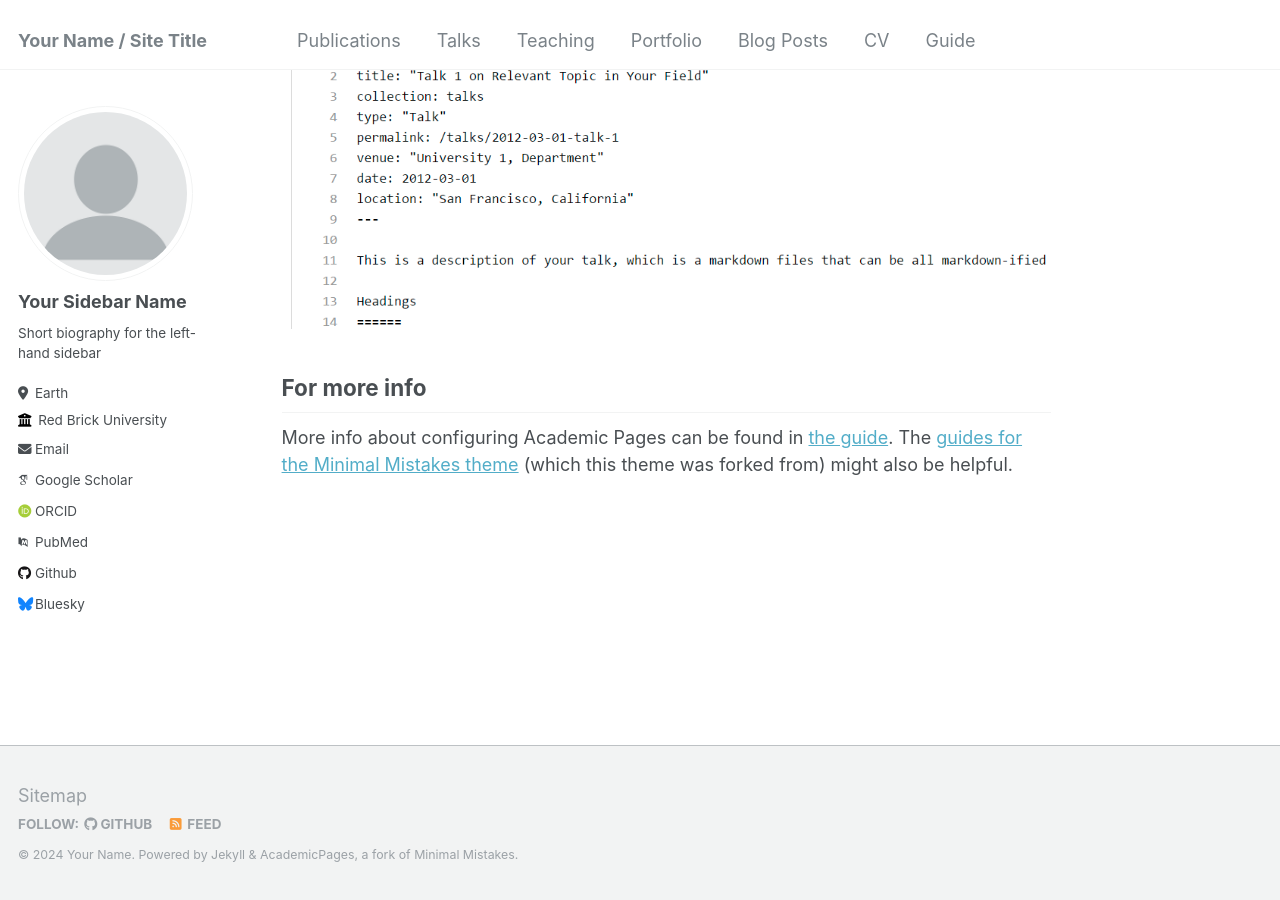
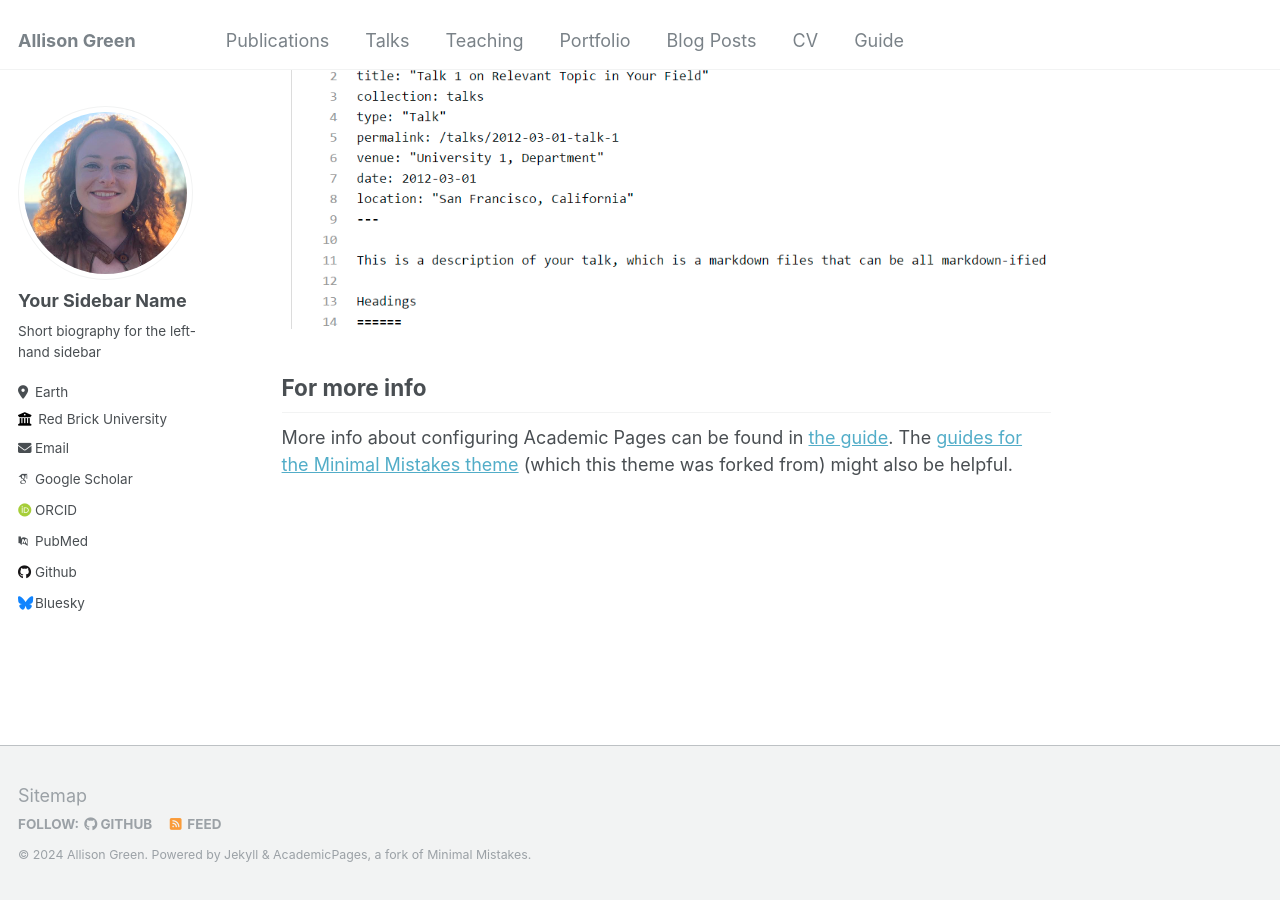
Before and after one commit to awasgreen/awasgreen.github.io, a Jekyll site: the page built from _pages/about.md, in a window 1280 px wide and 900 px high, scrolled down 2660 px. Built offline with Jekyll 4.4.1, drawn with Linux system fonts in a browser that asks for light colours; some web fonts are replaced.

Commit message:
Make small changes at a time

```diff
--- a/_config.yml
+++ b/_config.yml
@@ -8,13 +8,13 @@
 
 # Basic Site Settings
 locale                   : "en-US"
-title                    : "Your Name / Site Title"
+title                    : "Allison Green"
 title_separator          : "-"
-name                     : &name "Your Name"
-description              : &description "personal description"
-url                      : https://academicpages.github.io # the base hostname & protocol for your site e.g. "https://mmistakes.github.io"
+name                     : &name "Allison Green"
+description              : &description ""
+url                      : https://awasgreen.github.io # the base hostname & protocol for your site e.g. "https://mmistakes.github.io"
 baseurl                  : "" # the subpath of your site, e.g. "/blog"
-repository               : "academicpages/academicpages.github.io"
+repository               : "awasgreen/awasgreen.github.io"
 
 # Site Author - The following control what appear as part of the author content on the side bar.
 #               If a field is blank the icon and link will not appear, otherwise it will be shown.
```
Also changed, not shown: images/profile.png, 1 other file.
